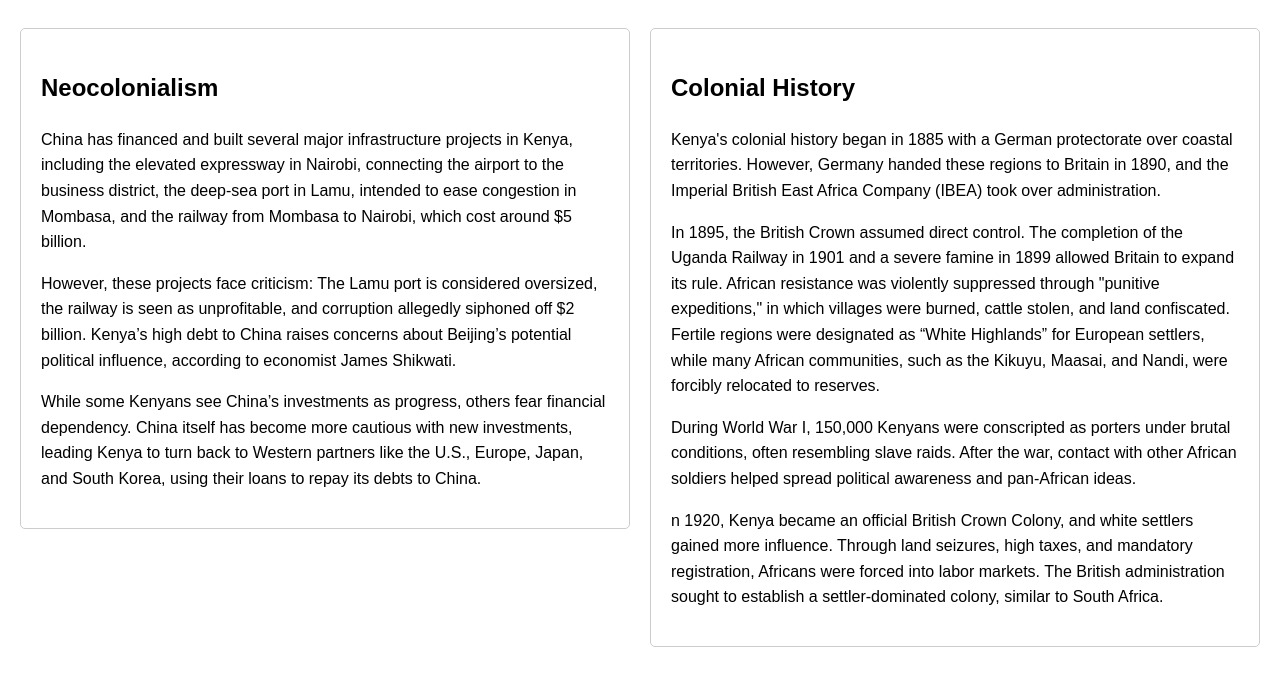
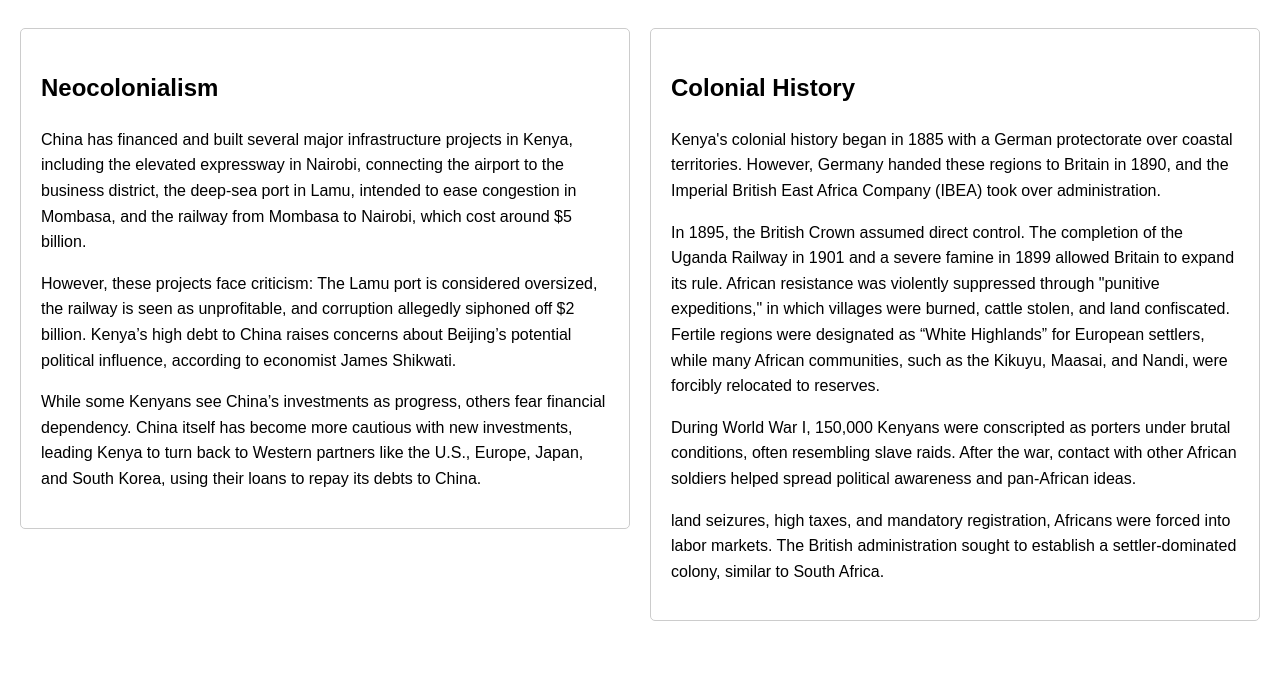
Before and after one commit to fliegenscheise/englishprojekt, a plain HTML site: page coutrys/Kenya.html in a window 1280 px wide. Shown: the part 85-770 px from the top of the page. Drawn offline with Linux system fonts and the light colour scheme.

Commit message:
Update Kenya.html

```diff
--- a/coutrys/Kenya.html
+++ b/coutrys/Kenya.html
@@ -37,7 +37,6 @@
             <p>During World War I, 150,000 Kenyans were conscripted as porters under brutal conditions, often resembling
                 slave raids. After the war, contact with other African soldiers helped spread political awareness and
                 pan-African ideas.</p>
-            <p>n 1920, Kenya became an official British Crown Colony, and white settlers gained more influence. Through
                 land seizures, high taxes, and mandatory registration, Africans were forced into labor markets. The
                 British administration sought to establish a settler-dominated colony, similar to South Africa.</p>
         </div>
```
